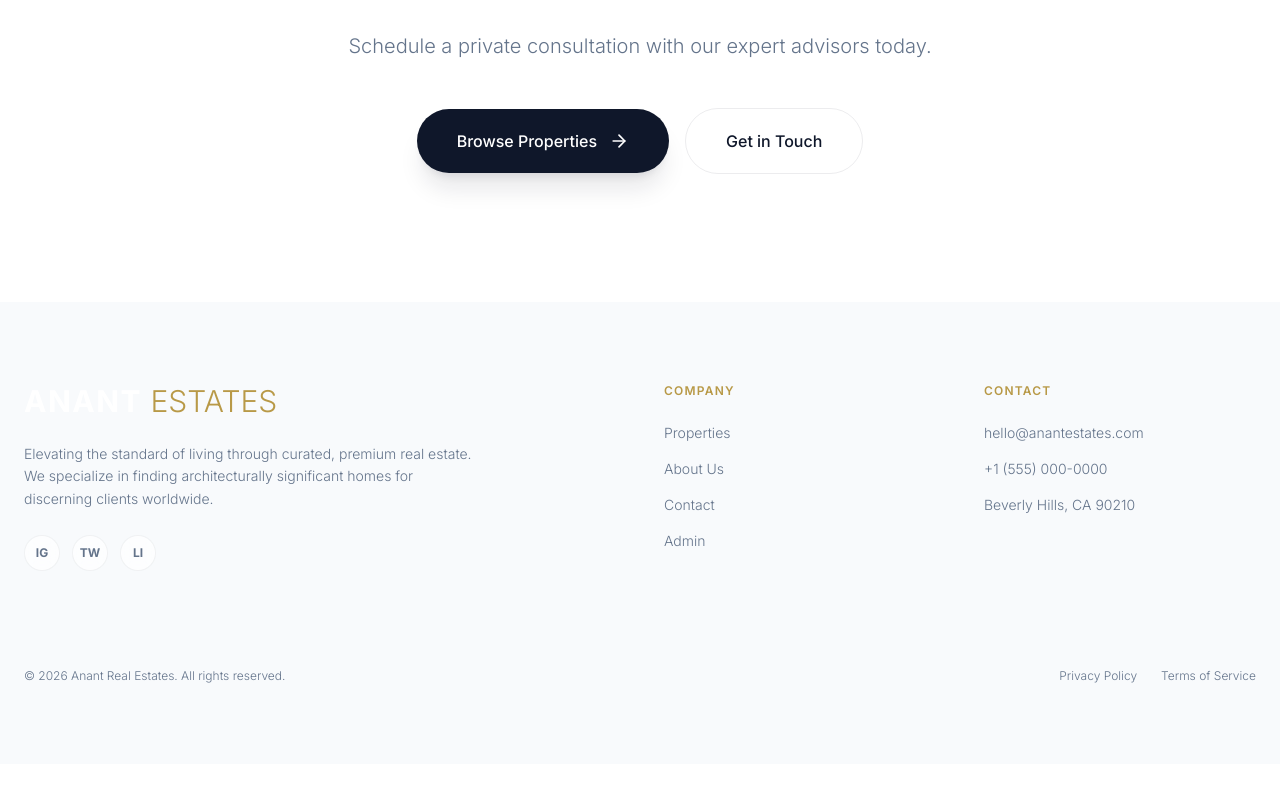
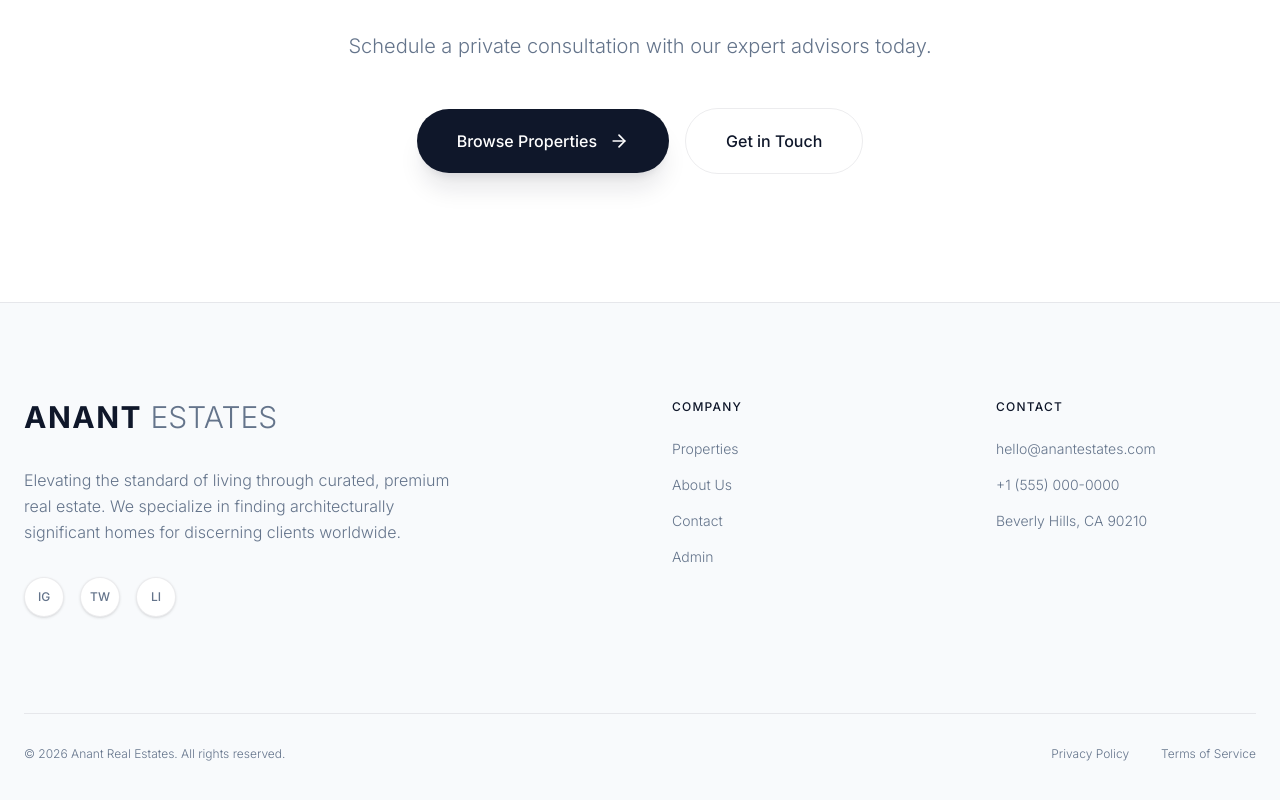
Before and after one commit to somaymor007-collab/anant-real-estates, a Next.js app: page / in a window 1280 px wide. Shown: the part 4126-4926 px from the top of the page. Before the commit the page ends 4890 px from the top, so only its background shows below. Built offline with nearby package versions, Linux system fonts and the light colour scheme; no server answers; the database is empty.

Commit message:
auto-sync: 2026-06-23 22:38:20

```diff
--- a/src/components/ui/Footer.tsx
+++ b/src/components/ui/Footer.tsx
@@ -5,21 +5,21 @@ import { ArrowUpRight } from "lucide-react";
 
 export default function Footer() {
   return (
-    <footer className="bg-surface border-t border-white/5 py-20 px-6">
-      <div className="max-w-7xl mx-auto grid grid-cols-1 md:grid-cols-4 gap-12">
+    <footer className="bg-surface border-t border-border pt-24 pb-12 px-6">
+      <div className="max-w-7xl mx-auto grid grid-cols-1 md:grid-cols-4 gap-16">
         {/* Brand */}
         <div className="col-span-1 md:col-span-2">
-          <Link href="/" className="inline-block mb-6">
-            <span className="text-3xl font-bold tracking-wider text-white">ANANT</span>
-            <span className="text-3xl font-light text-accent"> ESTATES</span>
+          <Link href="/" className="inline-block mb-8">
+            <span className="text-3xl font-bold tracking-wider text-foreground">ANANT</span>
+            <span className="text-3xl font-light text-foreground-muted"> ESTATES</span>
           </Link>
-          <p className="text-foreground-muted max-w-md font-light text-sm leading-relaxed">
+          <p className="text-foreground-muted max-w-md font-light text-base leading-relaxed mb-8">
             Elevating the standard of living through curated, premium real estate.
             We specialize in finding architecturally significant homes for discerning clients worldwide.
           </p>
-          <div className="flex gap-3 mt-6">
+          <div className="flex gap-4">
             {["IG", "TW", "LI"].map((s) => (
-              <a key={s} href="#" className="w-9 h-9 rounded-full glass border border-white/10 flex items-center justify-center text-xs font-bold text-foreground-muted hover:text-accent hover:border-accent/30 transition-all">
+              <a key={s} href="#" className="w-10 h-10 rounded-full bg-background border border-border flex items-center justify-center text-xs font-medium text-foreground-muted hover:text-foreground hover:border-foreground/20 transition-all shadow-sm hover:shadow-md">
                 {s}
               </a>
             ))}
@@ -28,7 +28,7 @@ export default function Footer() {
 
         {/* Links */}
         <div>
-          <h4 className="font-semibold mb-6 uppercase tracking-widest text-xs text-accent">Company</h4>
+          <h4 className="font-medium mb-6 uppercase tracking-widest text-xs text-foreground">Company</h4>
           <ul className="space-y-4">
             {[
               { href: "/properties", label: "Properties" },
@@ -37,9 +37,9 @@ export default function Footer() {
               { href: "/admin", label: "Admin" },
             ].map((link) => (
               <li key={link.href}>
-                <Link href={link.href} className="text-sm font-light text-foreground-muted flex items-center gap-2 hover:text-white transition-colors group">
+                <Link href={link.href} className="text-sm font-light text-foreground-muted flex items-center gap-2 hover:text-foreground transition-colors group">
                   {link.label}
-                  <ArrowUpRight size={12} className="opacity-0 group-hover:opacity-100 transition-opacity" />
+                  <ArrowUpRight size={14} className="opacity-0 group-hover:opacity-100 transition-opacity" />
                 </Link>
               </li>
             ))}
@@ -48,7 +48,7 @@ export default function Footer() {
 
         {/* Contact */}
         <div>
-          <h4 className="font-semibold mb-6 uppercase tracking-widest text-xs text-accent">Contact</h4>
+          <h4 className="font-medium mb-6 uppercase tracking-widest text-xs text-foreground">Contact</h4>
           <ul className="space-y-4 text-sm font-light text-foreground-muted">
             <li>hello@anantestates.com</li>
             <li>+1 (555) 000-0000</li>
@@ -58,11 +58,11 @@ export default function Footer() {
       </div>
 
       {/* Bottom Bar */}
-      <div className="max-w-7xl mx-auto mt-16 pt-8 border-t border-white/5 flex flex-col md:flex-row items-center justify-between gap-4 text-xs font-light text-foreground-muted">
+      <div className="max-w-7xl mx-auto mt-24 pt-8 border-t border-border flex flex-col md:flex-row items-center justify-between gap-6 text-xs font-light text-foreground-muted">
         <p>&copy; {new Date().getFullYear()} Anant Real Estates. All rights reserved.</p>
-        <div className="flex gap-6">
-          <Link href="/privacy" className="hover:text-white transition-colors">Privacy Policy</Link>
-          <Link href="/terms" className="hover:text-white transition-colors">Terms of Service</Link>
+        <div className="flex gap-8">
+          <Link href="/privacy" className="hover:text-foreground transition-colors">Privacy Policy</Link>
+          <Link href="/terms" className="hover:text-foreground transition-colors">Terms of Service</Link>
         </div>
       </div>
     </footer>
```
